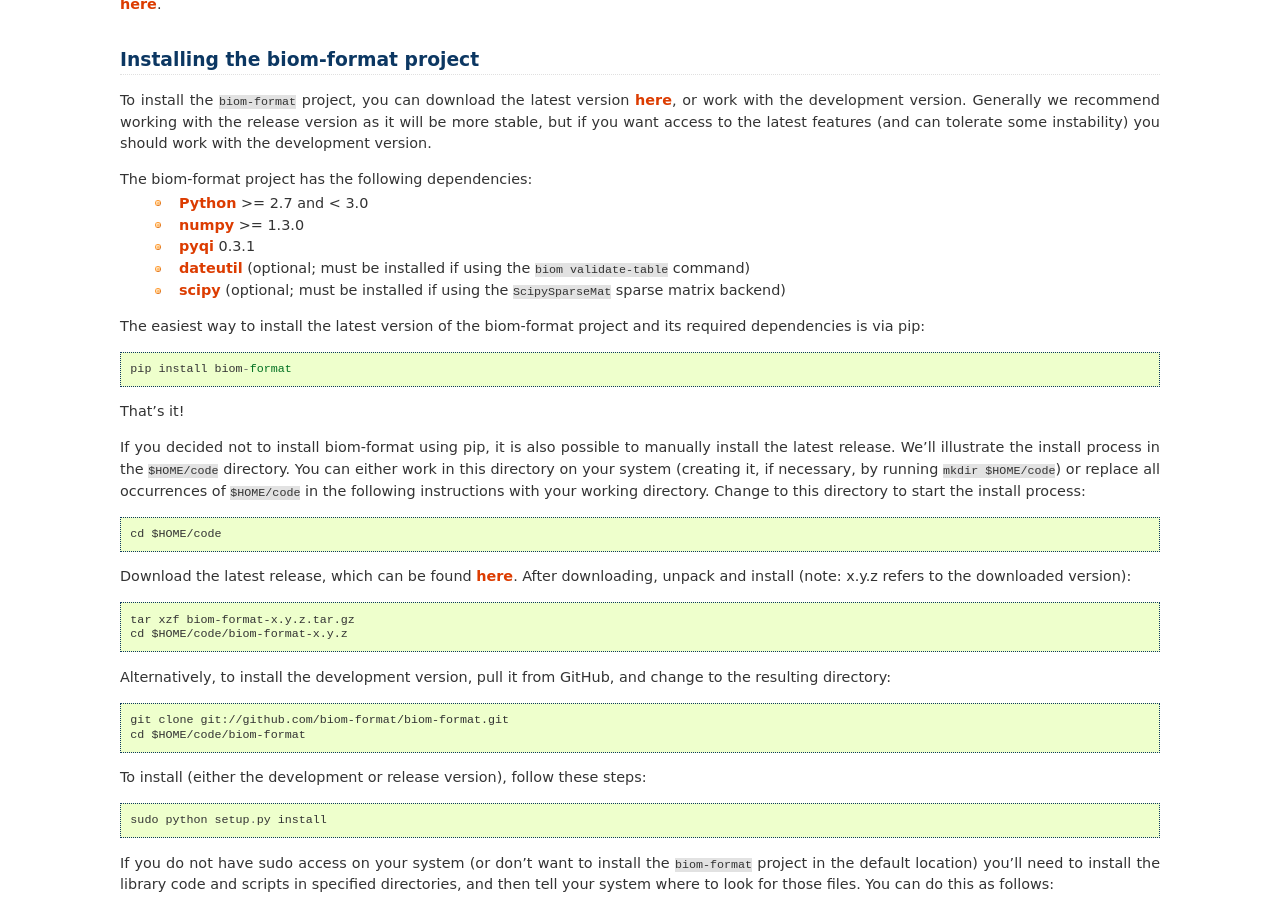
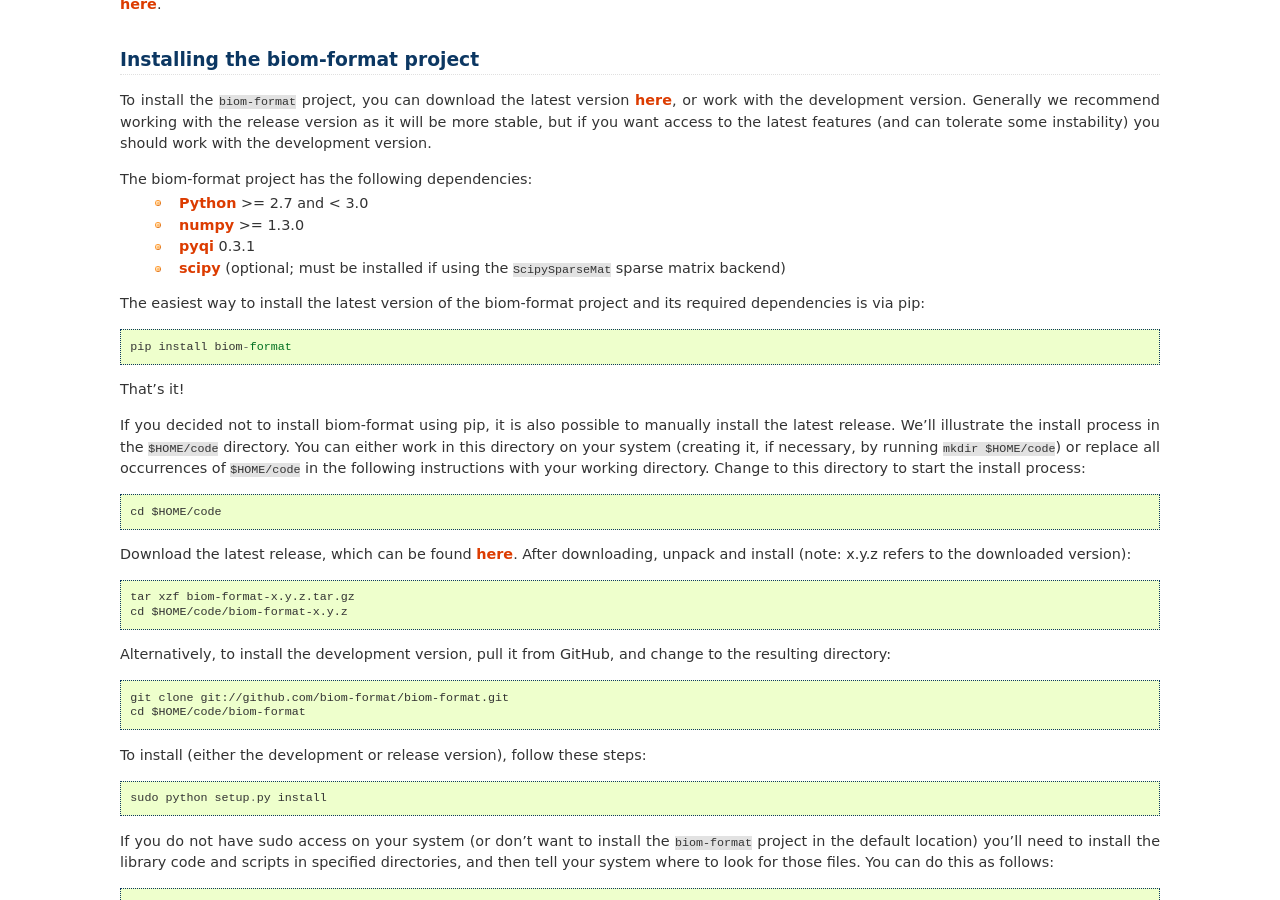
Before and after one commit to biocore/biom-format, a Sphinx documentation site: the page built from doc/index.rst, in a window 1280 px wide and 900 px high, scrolled down 1286 px. Built offline with Sphinx 7.4.7, drawn with Linux system fonts in a browser that asks for light colours.

Commit message:
addressed Jai's comments

```diff
--- a/doc/index.rst
+++ b/doc/index.rst
@@ -34,7 +34,6 @@
 	* `Python <http://www.python.org/>`_ >= 2.7 and < 3.0
 	* `numpy <http://www.numpy.org/>`_ >= 1.3.0
 	* `pyqi <http://bipy.github.io/pyqi>`_ 0.3.1
-	* `dateutil <http://labix.org/python-dateutil>`_ (optional; must be installed if using the ``biom validate-table`` command)
 	* `scipy <http://www.scipy.org/>`_ (optional; must be installed if using the ``ScipySparseMat`` sparse matrix backend)
 
 The easiest way to install the latest version of the biom-format project and its required dependencies is via pip::
```
Also changed, not shown: ChangeLog.md (+1 -0 lines).
